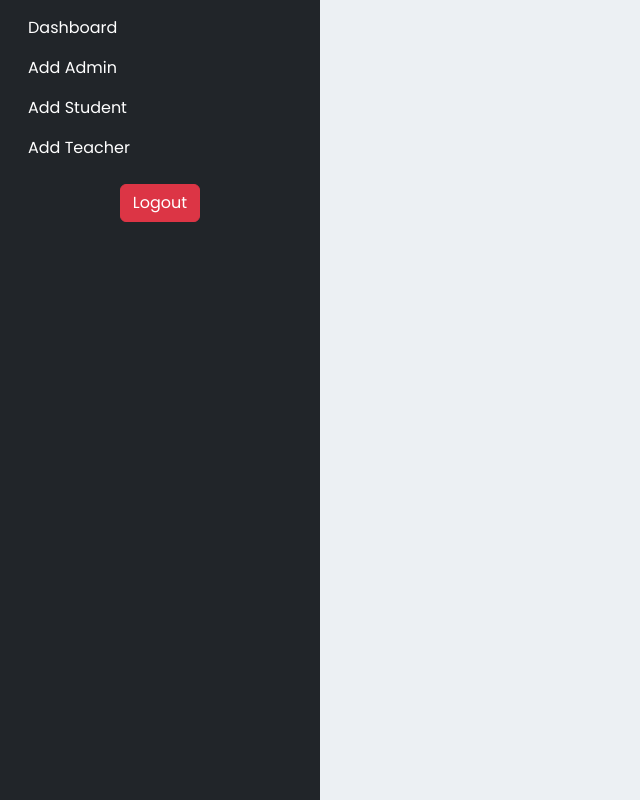
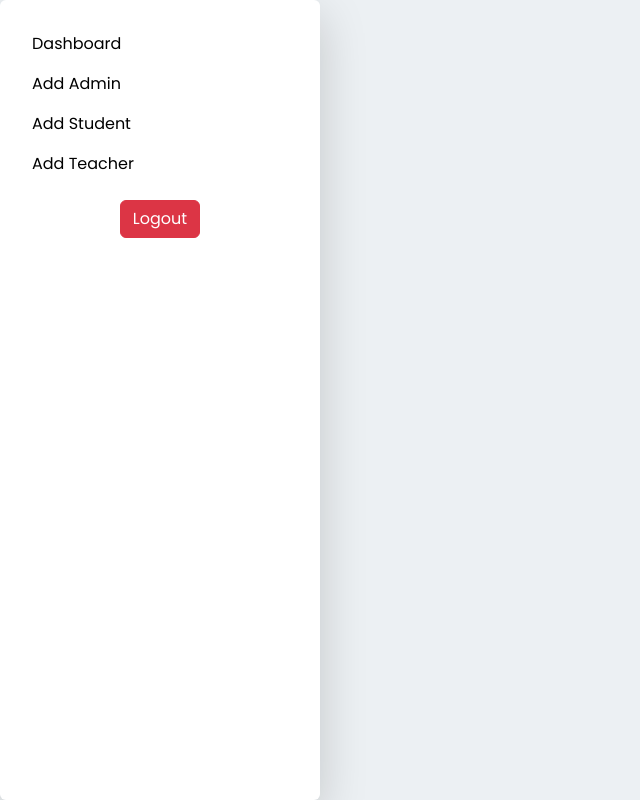
Before and after one commit to Sindhu-121/sindhu_sms, a React (Create React App) app in the folder smsfrontend/: page /admin-dashboard in a window 1280 px wide. Shown: the whole page, without its empty margins (0-640 px from the left). Built offline with nearby package versions, Linux system fonts and the light colour scheme.

Commit message:
css side bar

```diff
--- a/smsfrontend/package.json
+++ b/smsfrontend/package.json
@@ -11,6 +11,7 @@
     "bootstrap-icons": "^1.11.3",
     "react": "^18.3.1",
     "react-dom": "^18.3.1",
+    "react-icons": "^5.2.1",
     "react-router-dom": "^6.23.1",
     "react-scripts": "5.0.1",
     "web-vitals": "^2.1.4"
--- a/smsfrontend/src/AdminComponent/Admin_dashboard.css
+++ b/smsfrontend/src/AdminComponent/Admin_dashboard.css
@@ -14,7 +14,7 @@
 
   .nav-link.active {
     background-color: #007bff;
-    color: white;
+    /* color: white; */
     border-radius: 9px 0 9px 0;
   }
 
--- a/smsfrontend/src/AdminComponent/Admin_dashboard.jsx
+++ b/smsfrontend/src/AdminComponent/Admin_dashboard.jsx
@@ -18,12 +18,12 @@ function Admin_dashboard() {
   return (
     <div className="container-fluid">
       <div className="row">
-        <nav className="col-md-3 d-none d-md-block bg-dark sidebar">
+        <nav className="col-md-3 d-none d-md-block sidebar shadow-lg p-3 mb-5 bg-white rounded">
           <div className="sidebar-sticky">
             <ul className="nav flex-column">
               <li className="nav-item">
                 <NavLink
-                  className="nav-link text-white"
+                  className="nav-link text-black"
                   to="dashboard"
                   activeClassName="active"
                 >
@@ -32,7 +32,7 @@ function Admin_dashboard() {
               </li>
               <li className="nav-item">
                 <NavLink
-                  className="nav-link text-white"
+                  className="nav-link text-black"
                   to="add-admin"
                   activeClassName="active"
                 >
@@ -41,7 +41,7 @@ function Admin_dashboard() {
               </li>
               <li className="nav-item">
                 <NavLink
-                  className="nav-link text-white"
+                  className="nav-link text-black"
                   to="add-student"
                   activeClassName="active"
                 >
@@ -50,7 +50,7 @@ function Admin_dashboard() {
               </li>
               <li className="nav-item">
                 <NavLink
-                  className="nav-link text-white"
+                  className="nav-link text-black"
                   to="add-teacher"
                   activeClassName="active"
                 >
```
Also changed, not shown: 1 other file (tests, documents, lock files or other folders).
